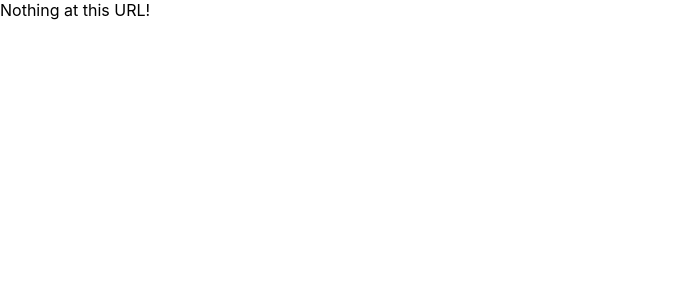
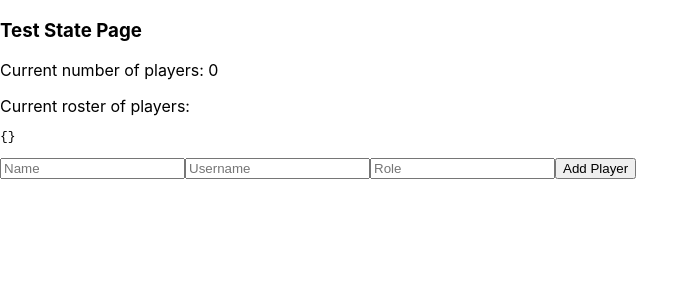
Before and after one commit to noahallen/Avalon, a React (Create React App) app: page /test in a window 1280 px wide. Shown: the top 300 px of the page, without its empty margins (0-699 px from the left). Built offline with nearby package versions, Linux system fonts and the light colour scheme.

Commit message:
Add more state management hooks to GameProvider and added examples of how to use them to new TestStatePage.jsx

```diff
--- a/src/components/GameProvider.js
+++ b/src/components/GameProvider.js
@@ -2,7 +2,7 @@ import React from "react";
 
 export const GameContext = React.createContext();
 
-export const GameProvider = ({ children }) => {
+export const GameContextProvider = ({ children }) => {
 	const [gameState, setGameState] = React.useState({
 		// numPlayers: represents the number of players in a game.
 		numPlayers: 0,
@@ -14,9 +14,112 @@ export const GameProvider = ({ children }) => {
 		// 4. role: The player's role in the game.
 		players: {},
 	});
+	const goodRoles = {
+		Merlin: "Merlin",
+		Percival: "Percival",
+		Servant: "Loyal Servant of Arthur",
+		Troublemaker: "Troublemaker",
+		Cleric: "Cleric",
+		UntrustworthyServant: "Untrustworthy Servant",
+		GoodLancelot: "Good Lancelot",
+		GoodSorcerer: "Good Sorcerer",
+		GoodRogue: "Good Rogue",
+		SeniorMessenger: "Senior Messenger",
+		JuniorMessenger: "Junior Messenger",
+	};
+
+	const evilRoles = {
+		Mordred: "Mordred",
+		Morgana: "Morgana",
+		Oberon: "Oberon",
+		Assassin: "Assassin",
+		Minion: "Minion of Mordred",
+		Trickster: "Trickster",
+		Lunatic: "Lunatic",
+		Brute: "Brute",
+		Revealer: "Revealer",
+		EvilLancelot: "Evil Lancelot",
+		EvilSorcerer: "Evil Sorcerer",
+		EvilRogue: "Evil Rogue",
+		EvilMessenger: "Evil Messenger",
+	};
+	const createPlayer = (userName, displayName) => {
+		if (!userName) {
+			console.error("Invalid userName");
+			return;
+		}
+		if (!displayName) {
+			console.error("Invalid displayName");
+			return;
+		}
+		return {
+			userName: userName,
+			displayName: displayName,
+			index: 0,
+			role: "",
+		};
+	};
+
+	const addPlayer = (player) => {
+		if (player && player.userName && player.displayName) {
+			setGameState((prevState) => ({
+				numPlayers: prevState.numPlayers + 1,
+				players: {
+					...prevState.players,
+					[player.userName]: player,
+				},
+			}));
+		} else {
+			console.error("Invalid player object or properties");
+		}
+	};
+
+	const addPlayerRole = (userName, role) => {
+		if (userName && role && (!!goodRoles[role] || !!evilRoles[role])) {
+			setGameState((prevState) => ({
+				numPlayers: prevState.numPlayers,
+				players: {
+					...prevState.players,
+					[userName]: {
+						...prevState.players[userName],
+						role: role,
+					},
+				},
+			}));
+		} else {
+			console.error("Invalid userName or role");
+		}
+	};
+
+	const addPlayerIndex = (userName, index) => {
+		if (userName && index && index >= 1) {
+			setGameState((prevState) => ({
+				numPlayers: prevState.numPlayers,
+				players: {
+					...prevState.players,
+					[userName]: {
+						...prevState.players[userName],
+						index: index,
+					},
+				},
+			}));
+		} else {
+			console.error("Invalid userName or index");
+		}
+	};
 
 	return (
-		<GameContext.Provider value={{ gameState, setGameState }}>
+		<GameContext.Provider
+			value={{
+				gameState,
+				addPlayer,
+				createPlayer,
+				addPlayerRole,
+				addPlayerIndex,
+				goodRoles,
+				evilRoles,
+			}}
+		>
 			{children}
 		</GameContext.Provider>
 	);
--- a/src/index.js
+++ b/src/index.js
@@ -3,11 +3,14 @@ import ReactDOM from "react-dom/client";
 import "./index.css";
 import App from "./App";
 import reportWebVitals from "./reportWebVitals";
+import { GameContextProvider } from "./components/GameProvider";
 
 const root = ReactDOM.createRoot(document.getElementById("root"));
 root.render(
 	<React.StrictMode>
-		<App />
+		<GameContextProvider>
+			<App />
+		</GameContextProvider>
 	</React.StrictMode>,
 );
 
--- a/src/pages/HomePage.jsx
+++ b/src/pages/HomePage.jsx
@@ -1,6 +1,9 @@
-import React, { useState } from "react";
+import React, { useState, useContext } from "react";
+import { GameContext } from "../components/GameProvider.js";
 
 const HomePage = () => {
+	//Add the GameContext hooks and state you need to the below line
+	const {} = useContext(GameContext);
 	return (
 		<div>
 			<h3>HomePage</h3>
--- /dev/null
+++ b/src/pages/TestStatePage.jsx
@@ -0,0 +1,74 @@
+import React, { useContext, useState } from "react";
+import { GameContext } from "../components/GameProvider.js";
+
+const TestState = () => {
+	/*
+    The following code snippets is here because they are primarily an example of how to access
+    manipulate the game state in the game context provider. We won't use this page in the final product.
+    */
+
+	const {
+		gameState,
+		addPlayer,
+		createPlayer,
+		addPlayerRole,
+		addPlayerIndex,
+	} = useContext(GameContext);
+
+	const [name, setName] = useState("");
+	const [userName, setUserName] = useState("");
+	const [role, setRole] = useState("");
+
+	const handleSubmit = (event) => {
+		event.preventDefault();
+		const playerObj = createPlayer(userName, name, 1, role);
+		addPlayer(playerObj);
+		addPlayerRole(playerObj.userName, role);
+		addPlayerIndex(playerObj.userName, 1);
+		setName("");
+		setUserName("");
+		setRole("");
+	};
+
+	return (
+		<div>
+			<h3>Test State Page</h3>
+			<p>
+				Current number of players:{" "}
+				{JSON.stringify(gameState.numPlayers)}
+			</p>
+			Current roster of players:{" "}
+			<pre>
+				{gameState.players != {}
+					? JSON.stringify(gameState.players, null, 2)
+					: ""}
+			</pre>
+			<form onSubmit={handleSubmit}>
+				<input
+					type="text"
+					value={name}
+					onChange={(e) => setName(e.target.value)}
+					placeholder="Name"
+					required
+				/>
+				<input
+					type="text"
+					value={userName}
+					onChange={(e) => setUserName(e.target.value)}
+					placeholder="Username"
+					required
+				/>
+				<input
+					type="text"
+					value={role}
+					onChange={(e) => setRole(e.target.value)}
+					placeholder="Role"
+					required
+				/>
+				<button type="submit">Add Player</button>
+			</form>
+		</div>
+	);
+};
+
+export default TestState;
--- a/src/routes/index.js
+++ b/src/routes/index.js
@@ -7,11 +7,13 @@ import {
 } from "react-router-dom";
 import HomePage from "../pages/HomePage";
 import NotFound from "../pages/NotFound";
+import TestState from "../pages/TestStatePage";
 const Routing = (props) => {
 	return (
 		<Router>
 			<Routes>
 				<Route exact path="/" element={<HomePage />} />
+				<Route exact path="/test" element={<TestState />} />
 				<Route exact path="*" element={<NotFound />} />
 			</Routes>
 		</Router>
```
Also changed, not shown: src/App.js (+3 -6 lines).
